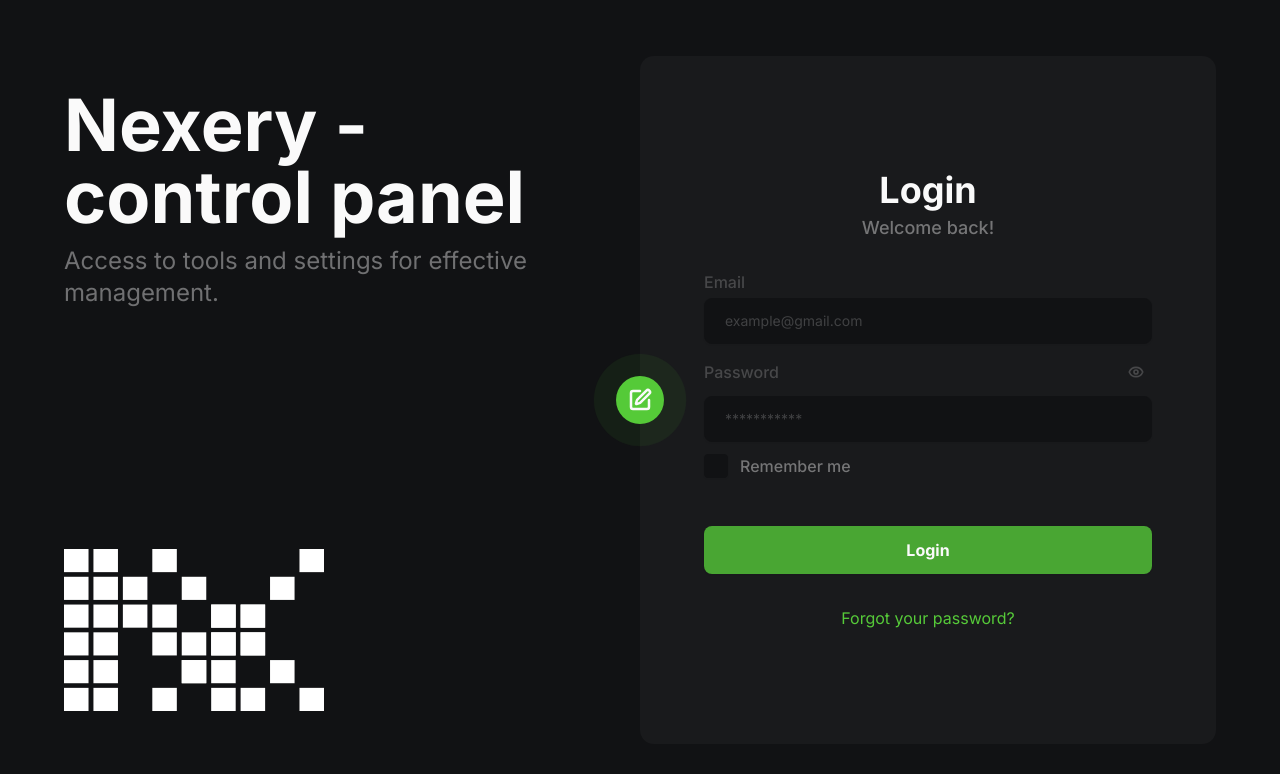
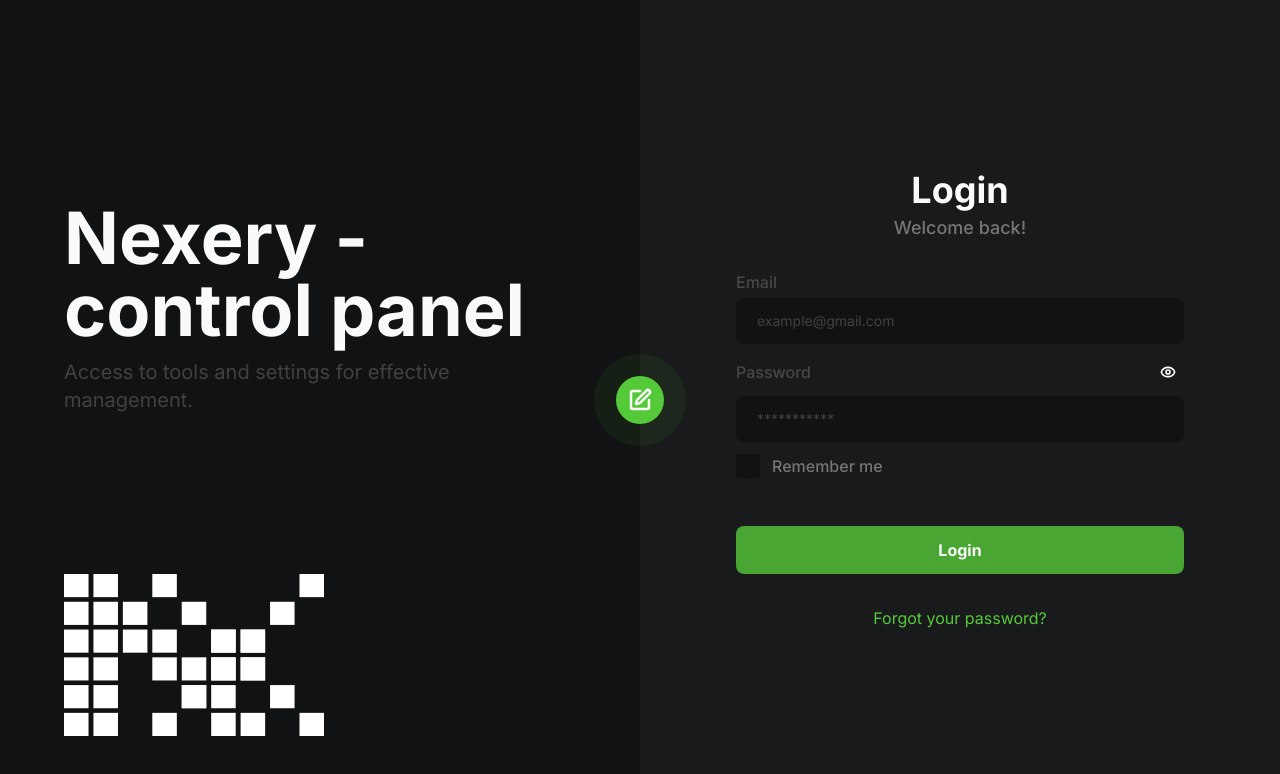
Before and after one commit to NeZox-off/complex-dashboard, a Next.js app: page / in a window 1280 px wide. Shown: the top 774 px of the page. Built offline with nearby package versions, Linux system fonts and the light colour scheme.

Commit message:
upd sign-in and login forms

```diff
--- a/src/components/screen/dashboard/tasks/index.tsx
+++ b/src/components/screen/dashboard/tasks/index.tsx
@@ -46,8 +46,8 @@ const TasksManager = ({}: TasksManagerProps) => {
       </div>
       <div className="px-8 py-6">
         <ul className="grid grid-cols-1 xl:grid-cols-4 lg:grid-cols-3 sm:grid-cols-2 gap-4 container mx-auto">
-          {new Array(13).fill(null).map(() => (
-            <li className="py-3 px-4 bg-[#191A1C] min-w-1/6 rounded">
+          {new Array(13).fill(null).map((_, index) => (
+            <li className="py-3 px-4 bg-[#191A1C] min-w-1/6 rounded" key={`${index}-task-card`}>
               <div className="flex flex-col gap-2 mb-4">
                 <div>
                   <span className="text-xs text-white/40">Title:</span>
--- a/src/components/screen/login/ui/LoginForm.tsx
+++ b/src/components/screen/login/ui/LoginForm.tsx
@@ -15,7 +15,6 @@ import {
 import { useRouter } from "next/navigation";
 import React, { useState } from "react";
 import { z } from "zod";
-
 
 const formSchema = z.object({
   email: z.string().email("Failed! Email is required."),
@@ -76,15 +75,15 @@ const LoginForm = ({}: LoginFormProps) => {
             name="password"
             render={({ field }) => (
               <FormItem>
-                <FormLabel className="inline-flex items-center justify-between">
-                  Password
+                <div className="inline-flex items-center justify-between">
+                  <FormLabel>Password</FormLabel>
                   <span
                     onClick={() => handleSwitchHiddenPass()}
                     className="p-2 transition-color hover:bg-background rounded-full"
                   >
                     <Icon name="Eye" />
                   </span>
-                </FormLabel>
+                </div>
                 <FormControl>
                   {isHiddenPass ? (
                     <Input
--- a/src/components/screen/shared/AuthLayout/index.tsx
+++ b/src/components/screen/shared/AuthLayout/index.tsx
@@ -26,10 +26,43 @@ const AuthLayout = ({
   };
   return (
     <>
-      {type !== "Login" ? (
+      {type === "Login" ? (
         <>
-          <div className="max-w-xl w-full h-full p-16 rounded-xl bg-card flex flex-col justify-center relative">
-            <div>
+          <WelcomeBanner
+            className={"items-start text-left"}
+            description="Access to tools and settings for effective management."
+          />
+          <div className="flex-1 h-full p-16 bg-card flex flex-col items-center justify-center relative">
+            <div className="max-w-md w-full">
+              <div className="text-center mb-8">
+                <h2 className="text-4xl mb-1">{title}</h2>
+                <p className="text-lg font-medium text-white/40">
+                  {description}
+                </p>
+              </div>
+              {children}
+            </div>
+            <Tooltip>
+              <TooltipTrigger
+                asChild
+                onClick={() => handleSwitchType()}
+                className="cursor-pointer"
+              >
+                <span className="absolute flex justify-center items-center top-1/2 -left-6 transform size-12 -translate-y-1/2 bg-primary p-3 rounded-full">
+                  <Icon className="size-6" name="SquarePen" />
+                  <span className="absolute h-full w-full animate-ping bg-primary p-3 rounded-full z-[-1]"></span>
+                </span>
+              </TooltipTrigger>
+              <TooltipContent className="border border-solid border-white/10">
+                <p className="font-bold text-base">{type && "Sign in"}</p>
+              </TooltipContent>
+            </Tooltip>
+          </div>
+        </>
+      ) : (
+        <>
+          <div className="flex-1 p-16 h-full bg-card flex flex-col items-center justify-center relative">
+            <div className="max-w-xl w-full">
               <div className="text-center mb-8">
                 <h2 className="text-4xl mb-1">{title}</h2>
                 <p className="text-lg font-medium text-white/40">
@@ -50,45 +83,16 @@ const AuthLayout = ({
                 </span>
               </TooltipTrigger>
               <TooltipContent className="border border-solid border-white/10">
-                <p className="font-bold text-base">{type}</p>
+                <p className="font-bold text-base">{type && "Login"}</p>
               </TooltipContent>
             </Tooltip>
           </div>
           <WelcomeBanner
+            className={"items-end text-right"}
             description="Manage your project with convenience and efficiency. Sign up to
                 get access to powerful administration tools, customization and
                 analytics."
           />
-        </>
-      ) : (
-        <>
-          <WelcomeBanner description="Access to tools and settings for effective management." />
-          <div className="max-w-xl w-full h-full p-16 rounded-xl bg-card flex flex-col justify-center relative">
-            <div>
-              <div className="text-center mb-8">
-                <h2 className="text-4xl mb-1">{title}</h2>
-                <p className="text-lg font-medium text-white/40">
-                  {description}
-                </p>
-              </div>
-              {children}
-            </div>
-            <Tooltip>
-              <TooltipTrigger
-                asChild
-                onClick={() => handleSwitchType()}
-                className="cursor-pointer"
-              >
-                <span className="absolute flex justify-center items-center top-1/2 -left-6 transform size-12 -translate-y-1/2 bg-primary p-3 rounded-full">
-                  <Icon className="size-6" name="SquarePen" />
-                  <span className="absolute h-full w-full animate-ping bg-primary p-3 rounded-full z-[-1]"></span>
-                </span>
-              </TooltipTrigger>
-              <TooltipContent className="border border-solid border-white/10">
-                <p className="font-bold text-base">{type}</p>
-              </TooltipContent>
-            </Tooltip>
-          </div>
         </>
       )}
     </>
--- a/src/components/screen/shared/AuthLayout/ui/welcome-banner.tsx
+++ b/src/components/screen/shared/AuthLayout/ui/welcome-banner.tsx
@@ -1,19 +1,21 @@
+import { cn } from "@/src/lib/utils";
 import Image from "next/image";
 import React from "react";
 
 interface WelcomeBannerProps {
   title?: string;
   description: string;
+  className?: string;
 }
 
-const WelcomeBanner = ({ title = "Nexery - control panel", description }: WelcomeBannerProps) => {
+const WelcomeBanner = ({ title = "Nexery - control panel", description, className }: WelcomeBannerProps) => {
   return (
-    <div>
-      <div className="max-w-[34.375rem] mb-60">
+    <div className={cn("p-16 h-full justify-end flex-1 flex flex-col", className)}>
+      <div className={cn("max-w-[34.375rem] mb-40 inline-flex flex-col", className)}>
         <h1 className="text-7xl max-w-[29.188rem] mb-3">
           {title}
         </h1>
-        <p className="text-2xl text-white/40">
+        <p className="text-xl font-normal text-white/20">
           {description}
         </p>
       </div>
--- a/src/components/ui/form.tsx
+++ b/src/components/ui/form.tsx
@@ -145,7 +145,7 @@ function FormMessage({ className, ...props }: React.ComponentProps<"p">) {
     <p
       data-slot="form-message"
       id={formMessageId}
-      className={cn("text-destructive text-sm", className)}
+      className={cn("text-destructive text-xs", className)}
       {...props}
     >
       {body}
--- a/src/view/index.tsx
+++ b/src/view/index.tsx
@@ -1,4 +1,4 @@
-"use client"
+"use client";
 import Login from "../components/screen/login";
 import useAuthStore from "../store/auth";
 import Register from "../components/screen/register";
@@ -8,11 +8,9 @@ interface AuthProps {}
 const AuthPage = ({}: AuthProps) => {
   const type = useAuthStore((state) => state.type);
   return (
-    <section className="py-14 h-dvh">
-      <div className="container px-16 mx-auto w-full h-full">
-        <div className="flex items-center justify-between h-full">
-          {type === "Login" ? <Login /> : <Register />}
-        </div>
+    <section>
+      <div className="flex items-center justify-between h-dvh">
+        {type === "Login" ? <Login /> : <Register />}
       </div>
     </section>
   );
```
Also changed, not shown: src/components/screen/register/ui/RegisterForm.tsx (+18 -16 lines).
